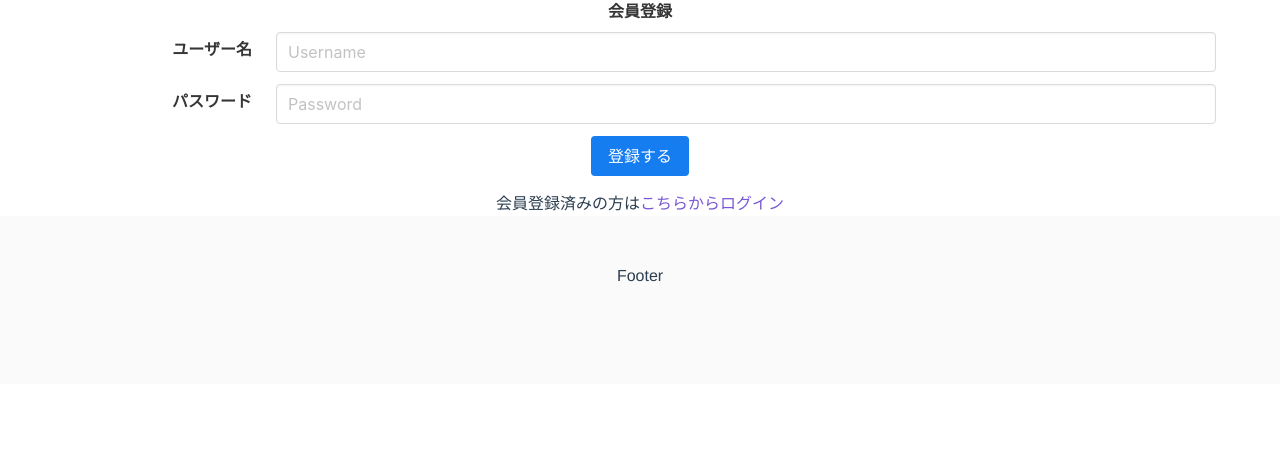
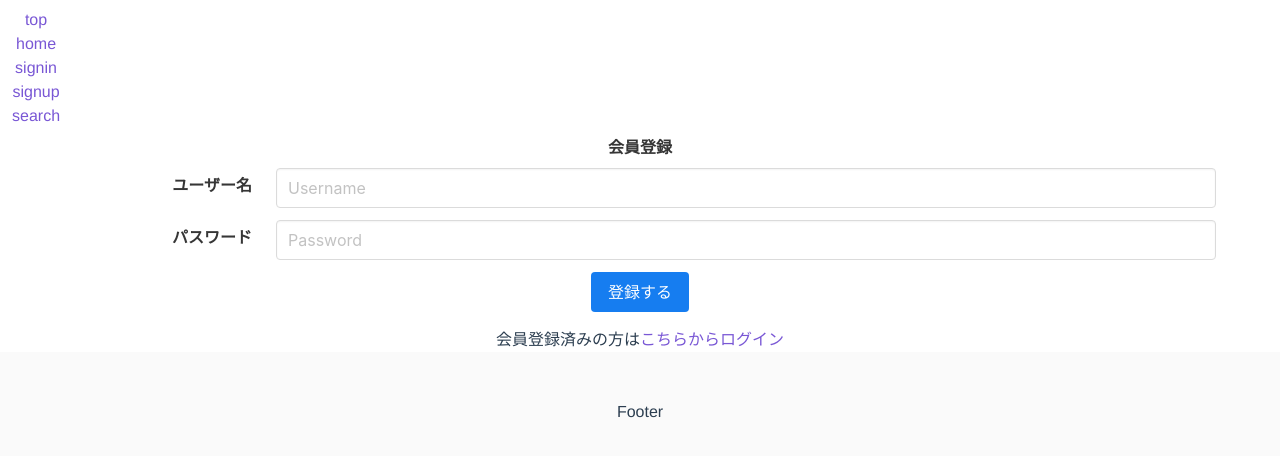
Before and after one commit to m-mogi-ojs/sns_tw, a Vue app in the folder client/: page /signup in a window 1280 px wide. Shown: the top 456 px of the page. Built offline with nearby package versions, Linux system fonts and the light colour scheme; no server answers.

Commit message:
Update Header.

```diff
--- a/client/src/App.vue
+++ b/client/src/App.vue
@@ -1,5 +1,6 @@
 <template>
   <div id="app">
+    <g-header/>
     <router-view/>
     <Footer></Footer>
   </div>
@@ -7,9 +8,12 @@
 
 <script>
 import Footer from '@/components/Footer.vue'
+import Header from '@/components/Header.vue'
+import firebase from 'firebase/app'
 
 export default {
   components: {
+    gHeader: Header,
     Footer
   }
 }
--- a/client/src/components/AuthedHeader.vue
+++ /dev/null
@@ -1,53 +0,0 @@
-<template>
-  <b-navbar class="authed-header" type="is-light">
-    <template slot="brand">
-      <b-navbar-item tag="router-link" :to="{ path: '/' }">
-        <img src="../assets/logo.svg" width="32" height="32">
-      </b-navbar-item>
-    </template>
-    <template slot="start">
-    <b-navbar-item href="/">about</b-navbar-item>
-    <b-navbar-item href="/home" active>home</b-navbar-item>
-    <b-navbar-item href="/search">search</b-navbar-item>
-    </template>
-    <template slot="end">
-      <b-navbar-item tag="div">
-        {{ accountName }}さん
-      </b-navbar-item>
-      <b-navbar-item tag="div">
-        <a @click="signOut" class="button is-light">ログアウト</a>
-      </b-navbar-item>
-    </template>
-  </b-navbar>
-</template>
-
-<script>
-import firebase from 'firebase'
-import Vue from 'vue'
-
-export default {
-  name: 'AuthedHeader',
-  data() {
-    return {
-      accountName: firebase.auth().currentUser.email
-    }
-  },
-  methods: {
-    signOut: async function () {
-      let router = this.$router
-      let isSuccessPush = false
-      await firebase.auth().signOut().then(async function() {
-        isSuccessPush = true
-      })
-      if (isSuccessPush) {
-        router.push({ name: 'about' })
-      }
-    }
-  }
-}
-
-
-</script>
-
-<style scoped lang="scss">
-</style>
--- /dev/null
+++ b/client/src/components/Header.vue
@@ -0,0 +1,77 @@
+<template>
+  <b-navbar v-if="isSigned()" class="Header" type="is-light">
+    <template slot="brand">
+      <b-navbar-item tag="router-link" :to="{ path: '/' }">
+        <img src="../assets/logo.svg" width="32" height="32">
+      </b-navbar-item>
+    </template>
+    <template slot="start">
+    <b-navbar-item href="/">about</b-navbar-item>
+    <b-navbar-item href="/home" active>home</b-navbar-item>
+    <b-navbar-item href="/search">search</b-navbar-item>
+    </template>
+    <template slot="end">
+      <b-navbar-item tag="div">
+        {{getAccountName()}}さん
+      </b-navbar-item>
+      <b-navbar-item tag="div">
+        <a @click="signOut" class="button is-light">ログアウト</a>
+      </b-navbar-item>
+    </template>
+  </b-navbar>
+  <b-navbar v-else>
+    <template slot="brand">
+      <b-navbar-item href="/">
+        <ul>
+          <li><router-link to="/">top</router-link></li>
+          <li><router-link to="/home">home</router-link></li>
+          <li><router-link to="/signin">signin</router-link></li>
+          <li><router-link to="/signup">signup</router-link></li>
+          <li><router-link to="/search">search</router-link></li>
+          <!--<li>{{getAccountName()}}</li>-->
+        </ul>
+      </b-navbar-item>
+    </template>
+  </b-navbar>
+</template>
+
+<script>
+import firebase from 'firebase/app'
+
+export default {
+  name: 'Header',
+  data () {
+    return {
+      user: {}
+    }
+  },
+  methods: {
+    signOut: async function () {
+      let router = this.$router
+      let isSuccessPush = false
+      await firebase.auth().signOut().then(async function () {
+        isSuccessPush = true
+      })
+      if (isSuccessPush) {
+        router.push({ name: 'about' })
+      }
+    },
+    isSigned: function() {
+      return this.user.user
+    },
+    getAccountName: function() {
+      return this.user.user ? this.user.user.email : null
+    }
+  },
+  created() {
+    let _this = this
+    firebase.auth().onAuthStateChanged(function(user){
+      //_this.user = user
+      _this.$set(_this.user, 'user', user)
+    })
+  }
+}
+</script>
+
+<style scoped lang="scss">
+</style>
--- a/client/src/main.js
+++ b/client/src/main.js
@@ -4,11 +4,10 @@ import router from './router'
 import store from './store'
 import Buefy from 'buefy'
 import 'buefy/dist/buefy.css'
-import firebase from 'firebase'
+import firebase from 'firebase/app'
 
 Vue.config.productionTip = false
 Vue.use(Buefy)
-Vue.component('AuthedHeader', () => import('./components/AuthedHeader.vue'))
 
 const firebaseConfig = {
   apiKey: 'AIzaSyBy66U0S5WIIiIv30hLG9azqiL1W_xGlg0',
--- a/client/src/router.js
+++ b/client/src/router.js
@@ -1,7 +1,8 @@
 import Vue from 'vue'
 import Router from 'vue-router'
 import Home from './views/Home.vue'
-import firebase from 'firebase'
+import firebase from 'firebase/app'
+import 'firebase/auth'
 
 Vue.use(Router)
 
--- a/client/src/views/Home.vue
+++ b/client/src/views/Home.vue
@@ -1,34 +1,18 @@
 <template>
   <div class="home">
-    <AuthedHeader></AuthedHeader>
     <img alt="Vue logo" src="../assets/logo.svg" style="width: 50%;">
     <HelloWorld msg="Welcome to Your Vue.js App"/>
   </div>
 </template>
 
 <script>
-import firebase from 'firebase'
-
 // @ is an alias to /src
-import AuthedHeader from '@/components/AuthedHeader.vue'
 import HelloWorld from '@/components/HelloWorld.vue'
 
 export default {
   name: 'home',
   components: {
     HelloWorld
-  },
-  methods: {
-    signOut: async function () {
-      let router = this.$router
-      let isSuccessPush = false
-      await firebase.auth().signOut().then(async function() {
-        isSuccessPush = true
-      })
-      if (isSuccessPush) {
-        router.push({ name: 'about' })
-      }
-    }
   }
 }
 </script>
--- a/client/src/views/Search.vue
+++ b/client/src/views/Search.vue
@@ -1,17 +1,17 @@
 <template>
   <div class="search">
-    <AuthedHeader></AuthedHeader>
     <div class="container">
       <b-input type="text" placeholder="検索ワード" v-model="word"></b-input>
+      <div class="panel">
       <b-radio v-model="radio" name="target" native-value="user">ユーザー名</b-radio>
       <b-radio v-model="radio" name="target" native-value="tweet">呟き</b-radio>
       <button @click="search" class="button is-info">検索</button>
+      </div>
     </div>
   </div>
 </template>
 
 <script>
-import AuthedHeader from '@/components/AuthedHeader.vue'
 
 export default {
   name: 'search',
@@ -25,7 +25,7 @@ export default {
     search: function () {
       console.log('search')
     }
-  },
+  }
 }
 </script>
 
--- a/client/src/views/Signin.vue
+++ b/client/src/views/Signin.vue
@@ -13,7 +13,7 @@
 </template>
 
 <script>
-import firebase from 'firebase'
+import firebase from 'firebase/app'
 
 export default {
   name: 'signin',
@@ -27,7 +27,7 @@ export default {
     signIn: function () {
       firebase.auth().signInWithEmailAndPassword(this.username, this.password)
         .then(user => {
-          //this.$router.push('/home')
+          // this.$router.push('/home')
         })
         .catch(error => {
           alert(error.message)
--- a/client/src/views/Signup.vue
+++ b/client/src/views/Signup.vue
@@ -1,6 +1,7 @@
 <template>
   <div class="signup container">
     <h1 class="label">会員登録</h1>
+    <div id="error-message" class="panel has-text-danger" v-if="errorMessage != ''">{{ errorMessage }}</div>
     <b-field horizontal label="ユーザー名" label-position="inside">
       <b-input type="text" placeholder="Username" v-model="username"></b-input>
     </b-field>
@@ -13,23 +14,26 @@
 </template>
 
 <script>
-import firebase from 'firebase'
+import firebase from 'firebase/app'
 
 export default {
   name: 'signup',
   data () {
     return {
       username: '',
-      password: ''
+      password: '',
+      errorMessage: ''
     }
   },
   methods: {
-    signUp: function() {
+    signUp: function () {
       firebase.auth().createUserWithEmailAndPassword(this.username, this.password)
         .then(user => {
-          //this.$router.push('/signin')
+          // this.$router.push('/signin')
         })
         .catch(error => {
+          console.log(error)
+          this.errorMessage = error.message
         })
     }
   }
```
